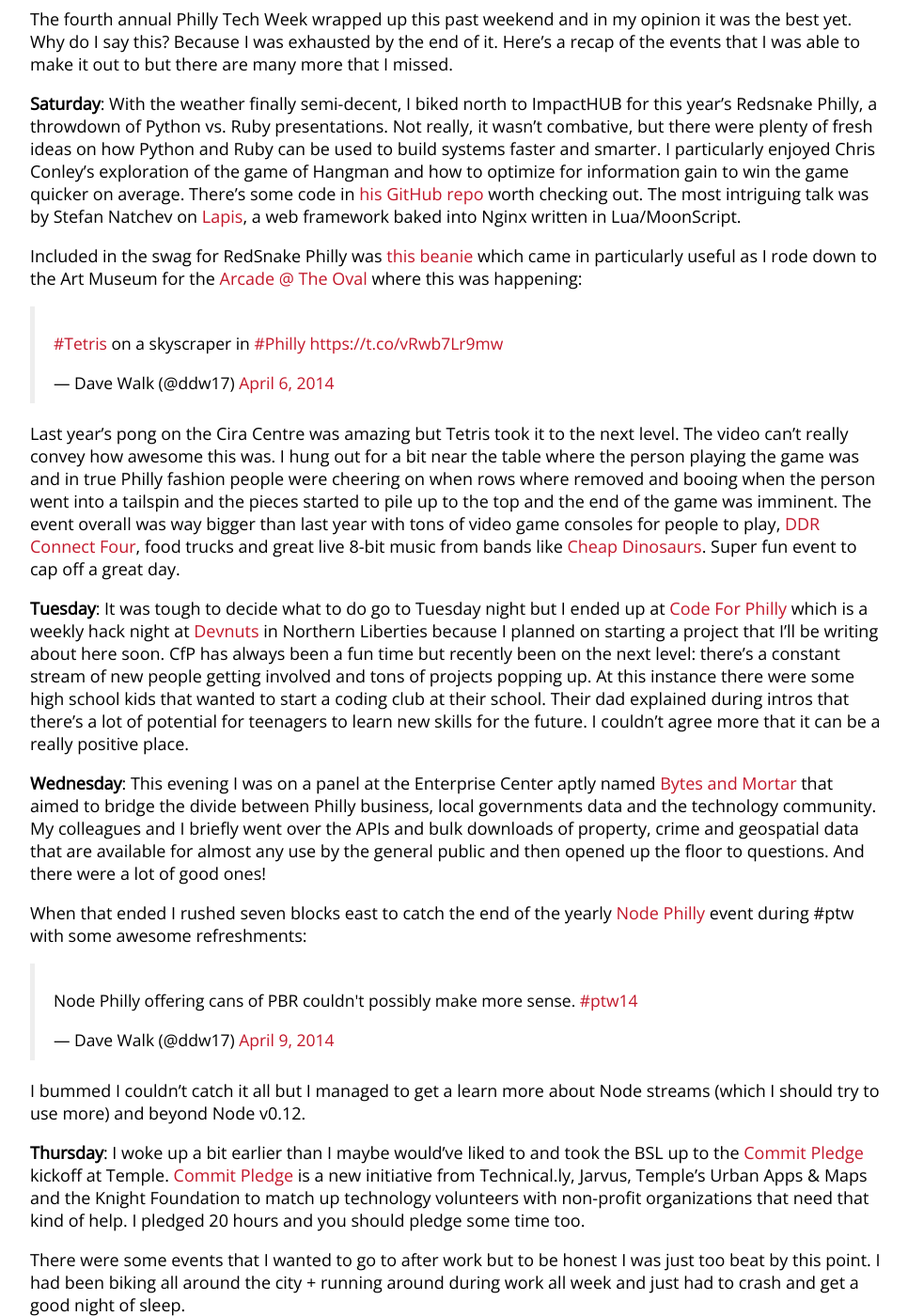
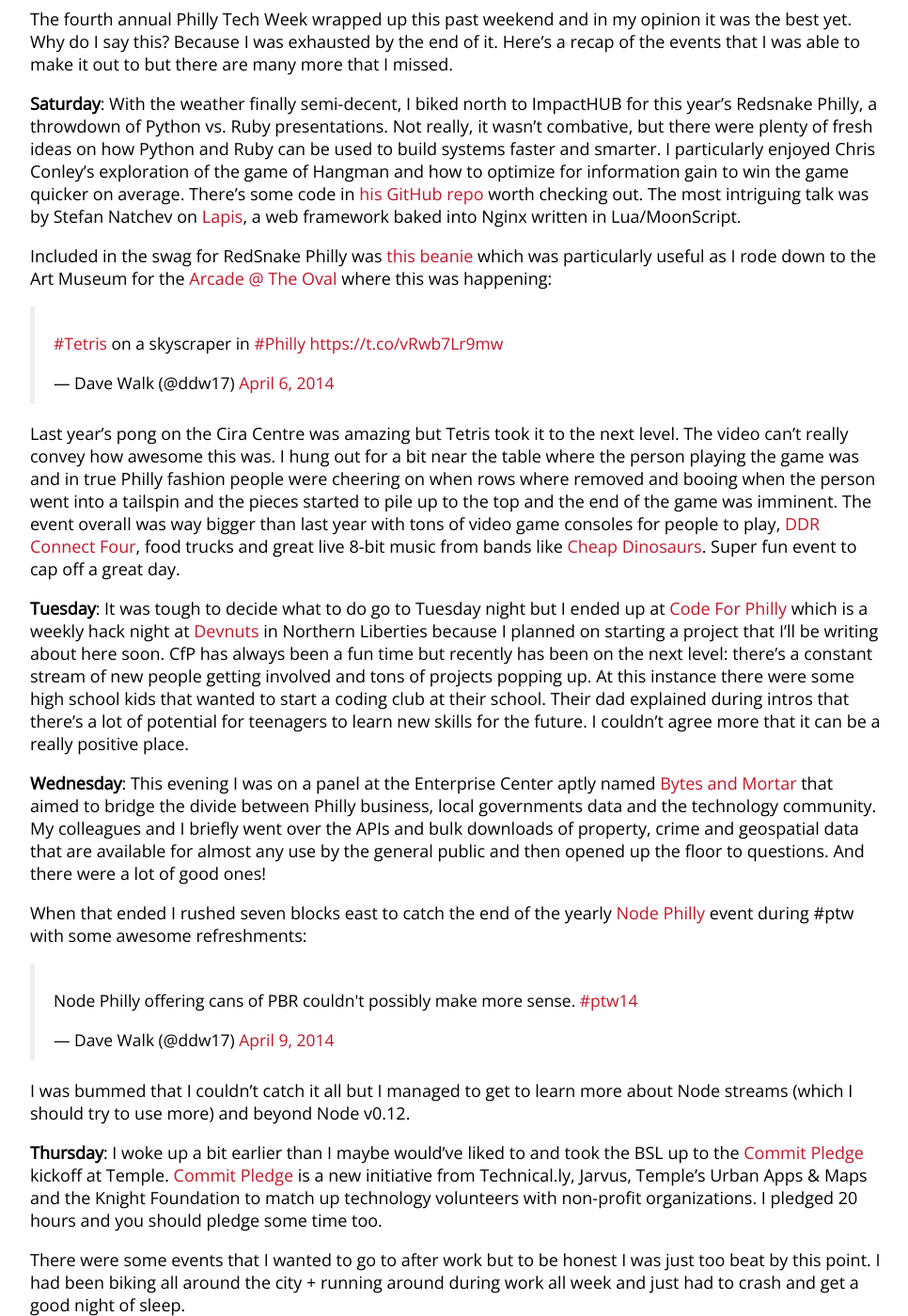
Before and after one commit to hamhands/davewalk.net, a Jekyll site: the page built from _posts/2014-04-14-philly-tech-week-recap.md, in a window 1280 px wide and 1400 px high, scrolled down 219 px. Shown: the whole window at 94% size, without its empty margins (153-1119 px from the left). Built offline with Jekyll 4.4.1, drawn with Linux system fonts in a browser that asks for light colours; nearby versions of some CDN libraries; Markdown is read by kramdown in place of the engine named in the settings; comment, search, counter and statistics services are not loaded.

Commit message:
Typos found, as usual, by wife

```diff
--- a/_posts/2014-04-14-philly-tech-week-recap.md
+++ b/_posts/2014-04-14-philly-tech-week-recap.md
@@ -8,14 +8,14 @@
 
 **Saturday**: With the weather finally semi-decent, I biked north to ImpactHUB for this year's Redsnake Philly, a throwdown of Python vs. Ruby presentations. Not really, it wasn't combative, but there were plenty of fresh ideas on how Python and Ruby can be used to build systems faster and smarter. I particularly enjoyed Chris Conley's exploration of the game of Hangman and how to optimize for information gain to win the game quicker on average. There's some code in [his GitHub repo](https://github.com/chrisconley/hangman) worth checking out. The most intriguing talk was by Stefan Natchev on [Lapis](http://leafo.net/lapis/), a web framework baked into Nginx written in Lua/MoonScript.
 
-Included in the swag for RedSnake Philly was [this beanie]({{ site.url }}/assets/redsnake.jpg) which came in particularly useful as I rode down to the Art Museum for the [Arcade @ The Oval](http://2014.phillytechweek.com/events/Arcade-The_Oval) where this was happening:
+Included in the swag for RedSnake Philly was [this beanie]({{ site.url }}/assets/redsnake.jpg) which was particularly useful as I rode down to the Art Museum for the [Arcade @ The Oval](http://2014.phillytechweek.com/events/Arcade-The_Oval) where this was happening:
 
 <blockquote class="twitter-tweet" lang="en"><p><a href="https://twitter.com/search?q=%23Tetris&amp;src=hash">#Tetris</a> on a skyscraper in <a href="https://twitter.com/search?q=%23Philly&amp;src=hash">#Philly</a> <a href="https://t.co/vRwb7Lr9mw">https://t.co/vRwb7Lr9mw</a></p>&mdash; Dave Walk (@ddw17) <a href="https://twitter.com/ddw17/statuses/452613927218974720">April 6, 2014</a></blockquote>
 <script async src="//platform.twitter.com/widgets.js" charset="utf-8"></script>
 
 Last year's pong on the Cira Centre was amazing but Tetris took it to the next level. The video can't really convey how awesome this was. I hung out for a bit near the table where the person playing the game was and in true Philly fashion people were cheering on when rows where removed and booing when the person went into a tailspin and the pieces started to pile up to the top and the end of the game was imminent. The event overall was way bigger than last year with tons of video game consoles for people to play, [DDR Connect Four](https://twitter.com/ddw17/status/452617712863555584), food trucks and great live 8-bit music from bands like [Cheap Dinosaurs](http://cheapdinosaurs.bandcamp.com/). Super fun event to cap off a great day.
 
-**Tuesday**: It was tough to decide what to do go to Tuesday night but I ended up at [Code For Philly](http://2014.phillytechweek.com/events/code_for_philly_civic_workshop) which is a weekly hack night at [Devnuts](http://devnuts.com/) in Northern Liberties because I planned on starting a project that I'll be writing about here soon. CfP has always been a fun time but recently been on the next level: there's a constant stream of new people getting involved and tons of projects popping up. At this instance there were some high school kids that wanted to start a coding club at their school. Their dad explained during intros that there's a lot of potential for teenagers to learn new skills for the future. I couldn't agree more that it can be a really positive place.
+**Tuesday**: It was tough to decide what to do go to Tuesday night but I ended up at [Code For Philly](http://2014.phillytechweek.com/events/code_for_philly_civic_workshop) which is a weekly hack night at [Devnuts](http://devnuts.com/) in Northern Liberties because I planned on starting a project that I'll be writing about here soon. CfP has always been a fun time but recently has been on the next level: there's a constant stream of new people getting involved and tons of projects popping up. At this instance there were some high school kids that wanted to start a coding club at their school. Their dad explained during intros that there's a lot of potential for teenagers to learn new skills for the future. I couldn't agree more that it can be a really positive place.
 
 **Wednesday**: This evening I was on a panel at the Enterprise Center aptly named [Bytes and Mortar](http://2014.phillytechweek.com/events/Bytes-Mortar--Using_Open_Data_to_Help_Your_Business) that aimed to bridge the divide between Philly business, local governments data and the technology community. My colleagues and I briefly went over the APIs and bulk downloads of property, crime and geospatial data that are available for almost any use by the general public and then opened up the floor to questions. And there were a lot of good ones!
 
@@ -24,9 +24,9 @@
 <blockquote class="twitter-tweet" lang="en"><p>Node Philly offering cans of PBR couldn&#39;t possibly make more sense. <a href="https://twitter.com/search?q=%23ptw14&amp;src=hash">#ptw14</a></p>&mdash; Dave Walk (@ddw17) <a href="https://twitter.com/ddw17/statuses/454037331709022209">April 9, 2014</a></blockquote>
 <script async src="//platform.twitter.com/widgets.js" charset="utf-8"></script>
 
-I bummed I couldn't catch it all but I managed to get a learn more about Node streams (which I should try to use more) and beyond Node v0.12.
+I was bummed that I couldn't catch it all but I managed to get to learn more about Node streams (which I should try to use more) and beyond Node v0.12.
 
-**Thursday**: I woke up a bit earlier than I maybe would've liked to and took the BSL up to the [Commit Pledge](http://commitpledge.com/) kickoff at Temple. [Commit Pledge](http://commitpledge.com/) is a new initiative from Technical.ly, Jarvus, Temple's Urban Apps & Maps and the Knight Foundation to match up technology volunteers with non-profit organizations that need that kind of help. I pledged 20 hours and you should pledge some time too.
+**Thursday**: I woke up a bit earlier than I maybe would've liked to and took the BSL up to the [Commit Pledge](http://commitpledge.com/) kickoff at Temple. [Commit Pledge](http://commitpledge.com/) is a new initiative from Technical.ly, Jarvus, Temple's Urban Apps & Maps and the Knight Foundation to match up technology volunteers with non-profit organizations. I pledged 20 hours and you should pledge some time too.
 
 There were some events that I wanted to go to after work but to be honest I was just too beat by this point. I had been biking all around the city + running around during work all week and just had to crash and get a good night of sleep.
 
```
